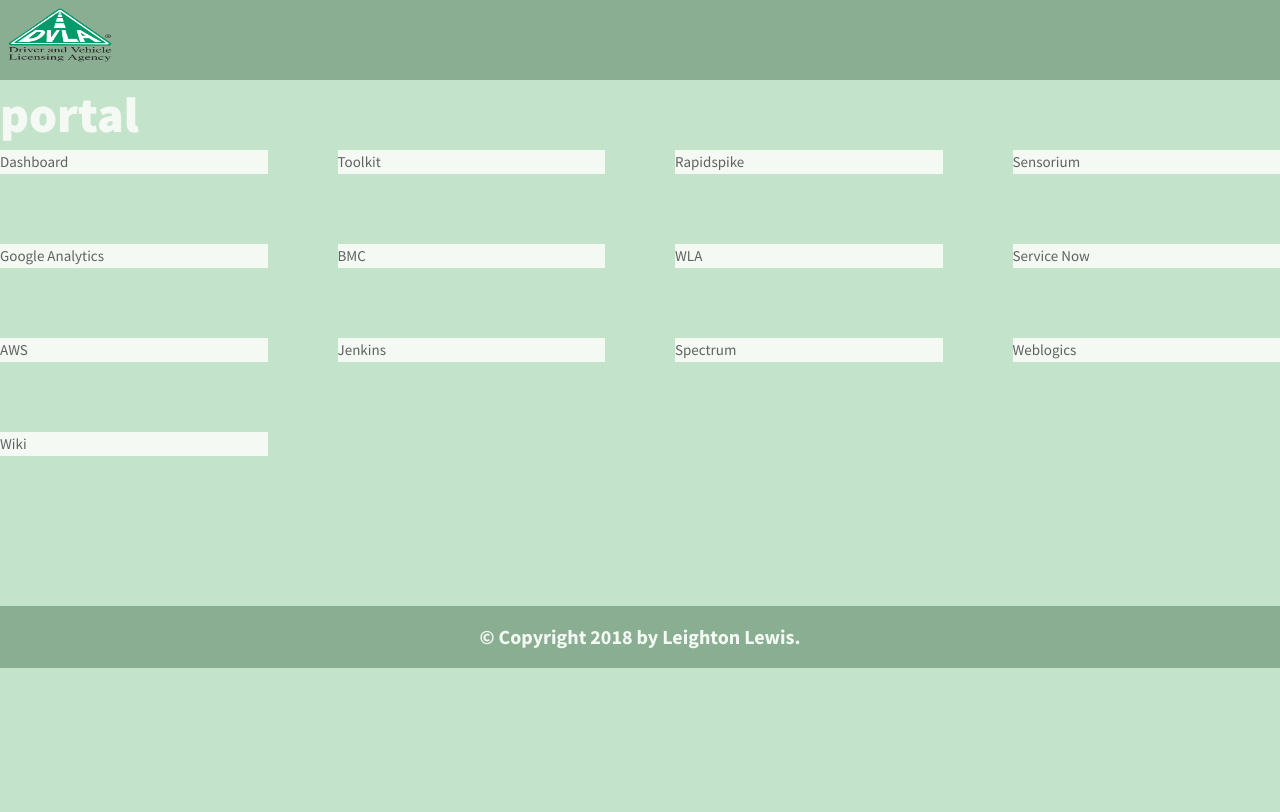
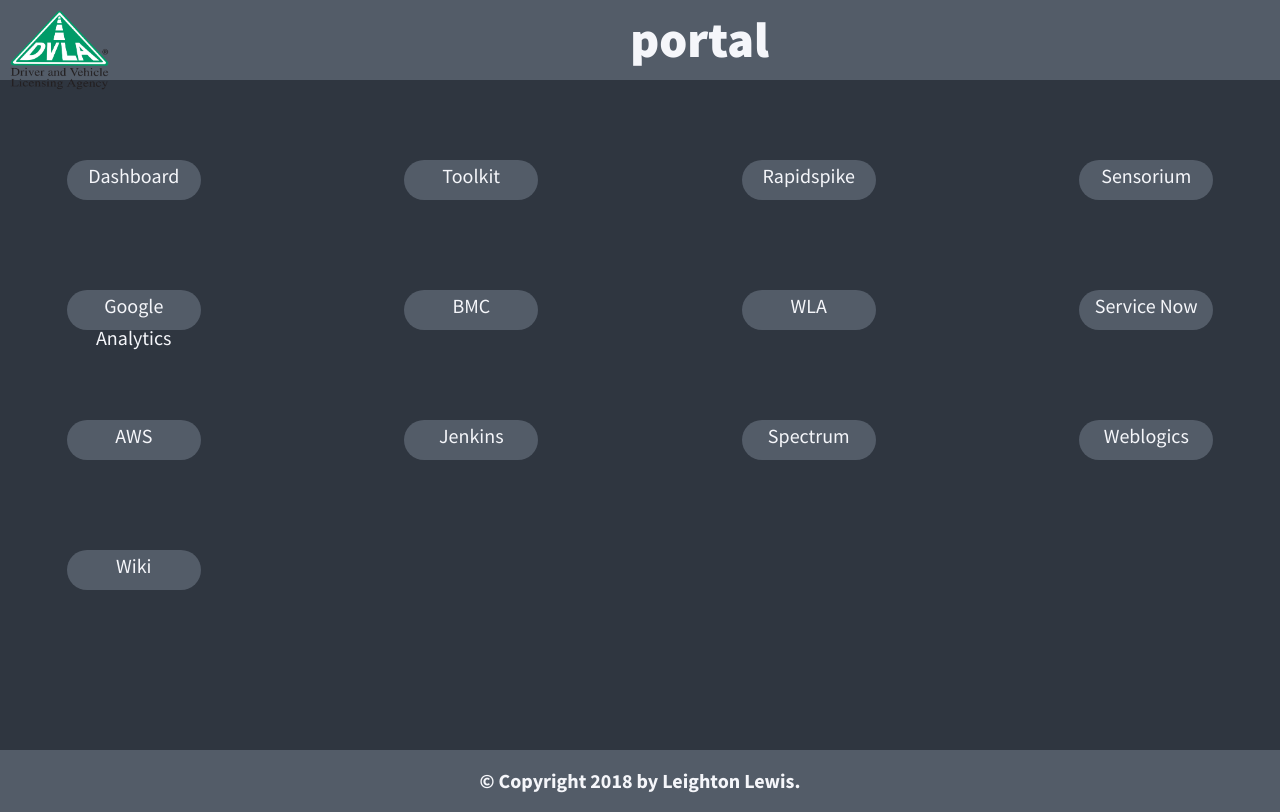
Before and after one commit to Leightt/portal, a website: page index.html in a window 1280 px wide. Drawn offline with Linux system fonts and the light colour scheme.

Commit message:
Upload changes

```diff
--- a/index.html
+++ b/index.html
@@ -19,70 +19,58 @@
         </header>
 
         <section class="tools">
+
             <div class="tool">
-
-                <h2>Dashboard</h2>
+                <a href="#" class="btn">Dashboard</a>
 
             </div>
 
             <div class="tool">
-
-                <h2>Toolkit</h2>
+                <a href="#" class="btn">Toolkit</a>
             </div>
 
             <div class="tool">
-
-                <h2>Rapidspike</h2>
+                <a href="#" class="btn">Rapidspike</a>
             </div>
 
             <div class="tool">
-
-                <h2>Sensorium</h2>
+                <a href="#" class="btn">Sensorium</a>
             </div>
 
             <div class="tool">
-
-                <h2>Google Analytics</h2>
+                <a href="#" class="btn">Google Analytics</a>
             </div>
 
             <div class="tool">
-
-                <h2>BMC</h2>
+                <a href="#" class="btn">BMC</a>
             </div>
 
             <div class="tool">
-
-                <h2>WLA</h2>
+                <a href="#" class="btn">WLA</a>
             </div>
 
             <div class="tool">
-
-                <h2>Service Now</h2>
+                <a href="#" class="btn">Service Now</a>
             </div>
 
             <div class="tool">
-
-                <h2>AWS</h2>
+                <a href="#" class="btn">AWS</a>
             </div>
 
             <div class="tool">
-
-                <h2>Jenkins</h2>
+                <a href="#" class="btn">Jenkins</a>
             </div>
 
             <div class="tool">
-
-                <h2>Spectrum</h2>
+                <a href="#" class="btn">Spectrum</a>
             </div>
 
             <div class="tool">
-
-                <h2>Weblogics</h2>
+                <a href="#" class="btn">Weblogics</a>
             </div>
 
             <div class="tool">
-
-                <h2>Wiki</h2>
+                <a href="#" class="btn">Wiki</a>
             </div>
         </section>
 
--- a/sass/_base.scss
+++ b/sass/_base.scss
@@ -1,14 +1,9 @@
 // COLOR VARIABLES
-$color-primary: #c4e3cb;
-$color-primary-dark: #8aae92;
+$color-primary: #535c68;
+$color-primary-dark: #2f3640;
 
-$color-secondary: #f4f9f4;
 
-$color-grey-light-1: #f9f7f6;
-$color-grey-light-2: #aaa;
-
-$color-grey-dark-1: #616161;
-
+$color-secondary: #f5f6fa;
 
 // FONT VARIABLES
 $font-primary: 'Source Sans Pro', sans-serif;
@@ -28,10 +23,9 @@
 
 body {
     font-family: $font-primary;
-    color: $color-grey-dark-1;
     font-weight: 300;
     line-height: 1.6;
-    background-color: $color-primary;
+    background-color: $color-primary-dark;
 }
 
 .container {
--- a/sass/_footer.scss
+++ b/sass/_footer.scss
@@ -1,5 +1,5 @@
 .footer {
-    background-color: $color-primary-dark;
+    background-color: $color-primary;
     grid-row: 3 / 4;
     grid-column: 1 / 9;
 }
--- a/sass/_header.scss
+++ b/sass/_header.scss
@@ -1,11 +1,17 @@
 .header {
-    background-color: $color-primary-dark;
+    background-color: $color-primary;
     grid-row: 1 / 2;
     grid-column: 1 / 9;
 
+    display: grid;
+    grid-template-columns: min-content minmax(25rem, 1fr);
+
     img {
-        width: 12rem;
-        height: 7rem;
-        padding: 0.8rem;
+        height: 10rem;
+        padding: 1rem;
+    }
+
+    h1 {
+        justify-self: center;
     }
 }
--- a/sass/_tools.scss
+++ b/sass/_tools.scss
@@ -5,14 +5,37 @@
 
     display: grid;
     grid-template-columns: repeat(auto-fit, minmax(25rem, 1fr));
+    grid-template-rows: repeat(4, minmax(6rem, 1fr));
     grid-gap: 7rem;
+
 }
 
 .tool {
-    background-color: $color-secondary;
 
-    img {
-        height: 1rem;
-        width: 1rem;
+    //background-color: $color-secondary;
+
+    display: grid;
+    grid-template-columns: repeat(4, 1fr);
+    grid-template-rows: repeat(auto-fit, minmax(2rem, 4rem));
+    align-content: center;
+
+    .btn:link,
+    .btn:visited {
+        grid-column: 2 / 4;
+        font-family: $font-primary;
+        font-weight: 400;
+        font-size: 2rem;
+        color: $color-secondary;
+        background-color: $color-primary;
+        border: none;
+        text-align: center;
+        text-decoration: none;
+        border-radius: 10rem;
+        transition: all .2s;
+
+    }
+
+    .btn:hover {
+        transform: translateY(-0.2rem);
     }
 }
--- a/sass/_typography.scss
+++ b/sass/_typography.scss
@@ -3,11 +3,6 @@
     font-weight: 900;
     font-size: 5rem;
     color: $color-secondary;
-}
-
-h2 {
-    font-family: $font-primary;
-    font-weight: 400;
 }
 
 .copyright {
```
Also changed, not shown: css/style.css, 1 other file.
